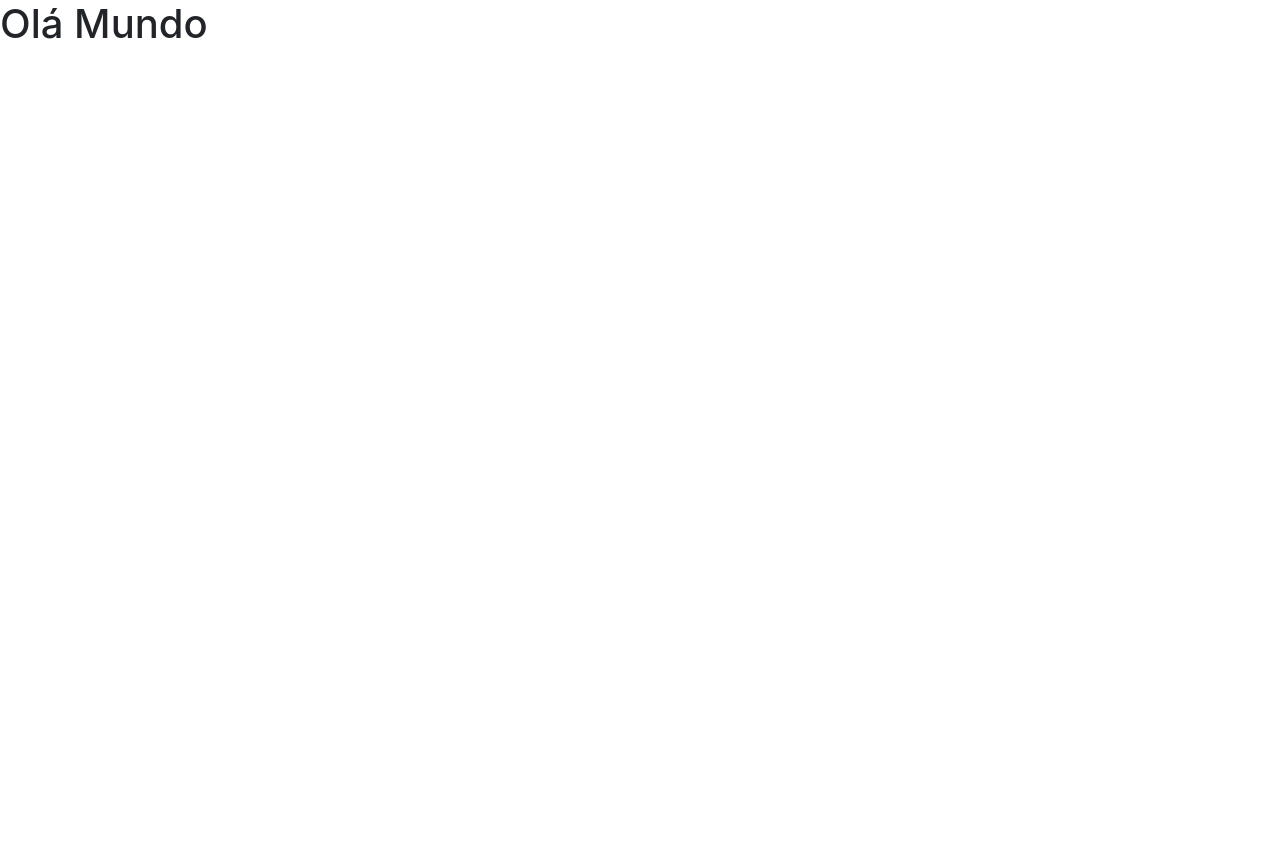
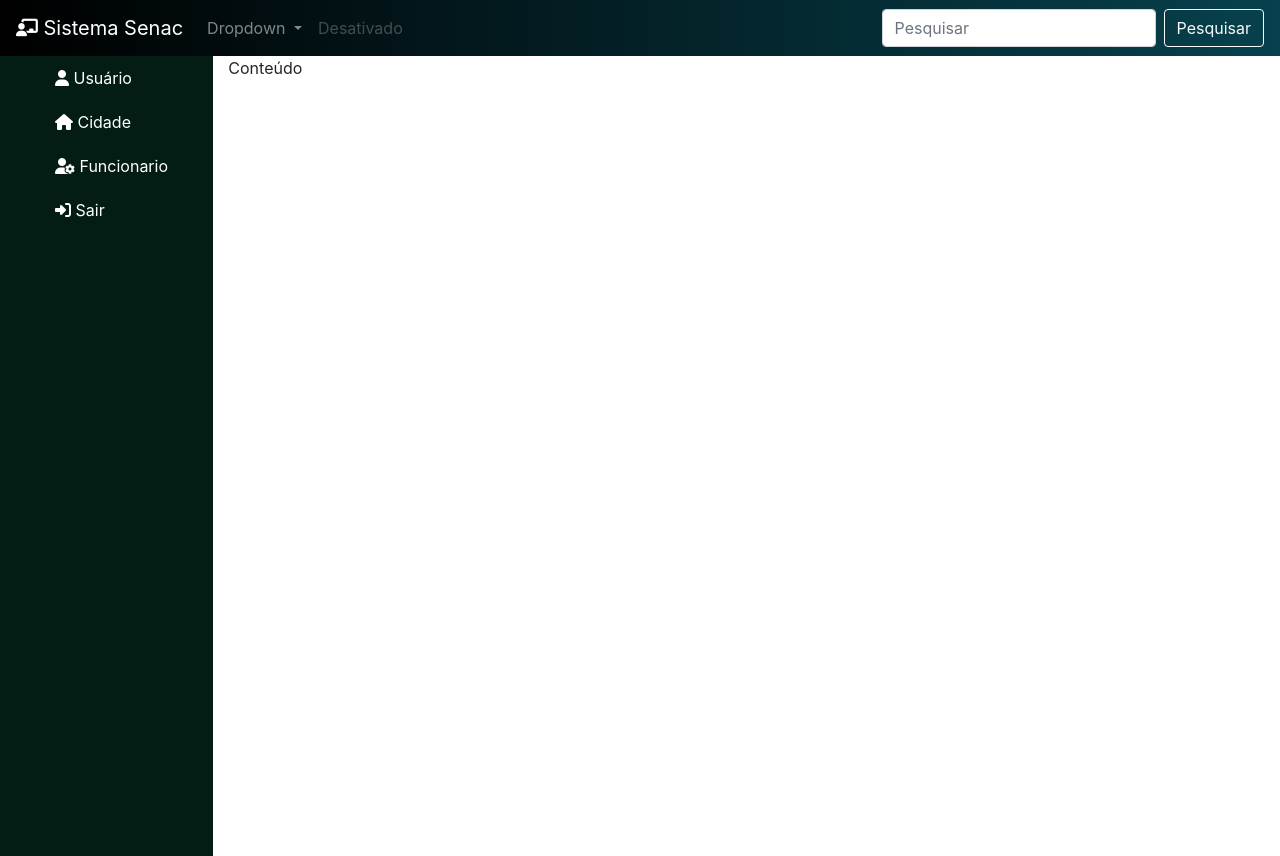
Before and after one commit to Si-jkln/projetos, a PHP site: page /principal.html in a window 1280 px wide. Before the commit the page is almost empty. Before the commit the page ends 39 px from the top, so only its background shows below. Run offline with PHP 8.4, Linux system fonts and the light colour scheme; some libraries are stand-ins or nearby versions.

Commit message:
iniciando tela de cadastro

```diff
--- a/sistema/principal.html
+++ b/sistema/principal.html
@@ -4,12 +4,55 @@
     <meta charset="UTF-8">
     <meta name="viewport" content="width=device-width, initial-scale=1.0">
     <title> Sistema </title>
+    <link rel="stylesheet" href="https://cdnjs.cloudflare.com/ajax/libs/font-awesome/6.6.0/css/all.min.css" integrity="sha512-Kc323vGBEqzTmouAECnVceyQqyqdsSiqLQISBL29aUW4U/M7pSPA/gEUZQqv1cwx4OnYxTxve5UMg5GT6L4JJg==" crossorigin="anonymous" referrerpolicy="no-referrer" />
     <link rel="stylesheet" href="https://stackpath.bootstrapcdn.com/bootstrap/4.1.3/css/bootstrap.min.css" integrity="sha384-MCw98/SFnGE8fJT3GXwEOngsV7Zt27NXFoaoApmYm81iuXoPkFOJwJ8ERdknLPMO" crossorigin="anonymous">
     <link rel="stylesheet" href="./recursos/style.css">
 </head>
 <body>
+    <nav class="navbar navbar-expand-lg navbar-dark bg-light navColor">
+        <a class="navbar-brand" href="#"><i class="fa-solid fa-chalkboard-user fa-sm"></i></i></i> Sistema Senac</a>
+        <button class="navbar-toggler" type="button" data-toggle="collapse" data-target="#conteudoNavbarSuportado" aria-controls="conteudoNavbarSuportado" aria-expanded="false" aria-label="Alterna navegação">
+          <span class="navbar-toggler-icon"></span>
+        </button>
 
-    <h1> Olá Mundo </h1>
+        <div class="collapse navbar-collapse" id="conteudoNavbarSuportado">
+          <ul class="navbar-nav mr-auto">
+            <li class="nav-item dropdown">
+              <a class="nav-link dropdown-toggle" href="#" id="navbarDropdown" role="button" data-toggle="dropdown" aria-haspopup="true" aria-expanded="false">
+                Dropdown
+              </a>
+              <div class="dropdown-menu" aria-labelledby="navbarDropdown">
+                <a class="dropdown-item" href="#">Ação</a>
+                <a class="dropdown-item" href="#">Outra ação</a>
+                <div class="dropdown-divider"></div>
+                <a class="dropdown-item" href="#">Algo mais aqui</a>
+              </div>
+            </li>
+            <li class="nav-item">
+              <a class="nav-link disabled" href="#">Desativado</a>
+            </li>
+          </ul>
+          <form class="form-inline my-2 my-lg-0">
+            <input class="form-control mr-sm-2" type="search" placeholder="Pesquisar" aria-label="Pesquisar">
+            <button class="btn btn-outline-light my-2 my-sm-0" type="submit">Pesquisar</button>
+          </form>
+        </div>
+      </nav>
+
+    <div class="container-fluid">
+        <div class="row">
+            <div class="col-md-2 menu">
+                <ul class="menu">
+                    <li> <a href="./principa.php" class="menu_item"><i class="fa-solid fa-user"></i>  Usuário           </a> </li>
+                    <li> <a href="./cidade.php" class="menu_item"><i class="fa-solid fa-house"></i>     Cidade          </a> </li>
+                    <li> <a href="./funcionario.php" class="menu_item"><i class="fa-solid fa-user-gear"></i> Funcionario</a> </li>
+                    <li> <a href="./sair.php" class="menu_item"><i class="fa-solid fa-right-to-bracket"></i>  Sair       </a> </li>
+                </ul>
+            </div>
+            <div class="col-md-10"> Conteúdo </div>
+        </div>
+    </div>
+
 
     <!-- importação boostrap: js-->
     <script src="https://code.jquery.com/jquery-3.3.1.slim.min.js" integrity="sha384-q8i/X+965DzO0rT7abK41JStQIAqVgRVzpbzo5smXKp4YfRvH+8abtTE1Pi6jizo" crossorigin="anonymous"></script>
--- a/sistema/recursos/style.css
+++ b/sistema/recursos/style.css
@@ -1,3 +1,4 @@
+/* edição de cor do botão de enviar do login */
 .color{
     border-color: #07414d;
     color: #07414d;
@@ -7,7 +8,7 @@
     background-color: #07414d;
 
 }
-
+/* edição de cor do botão de enviar do login */
 .painel{
     box-shadow: 2px 2px 10px;
     background-color: white;
@@ -34,3 +35,34 @@
 .cabecalho-login h3{
     margin: 20px;
 }
+
+.navColor{
+    background: linear-gradient(to right, rgb(0, 0, 0),#07414d);
+}
+
+.menu{
+    background-color: rgb(3, 29, 20);
+    height: 100vh;
+    list-style: none;
+
+}
+
+.menu_item{
+    display: block;
+    color: white;
+    padding: 10px 0px;
+
+}
+
+.menu_item:hover{
+    text-decoration: none;
+    font-size: 20px;
+    color: white;
+    transition: 0.4s;
+}
+
+@media(max-width:768px ){
+    .menu{
+        display: none;
+    }
+}
```
